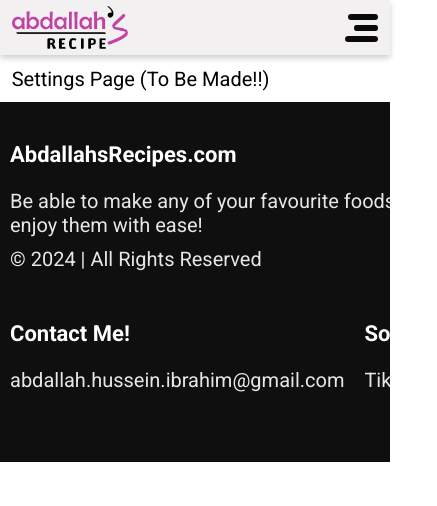
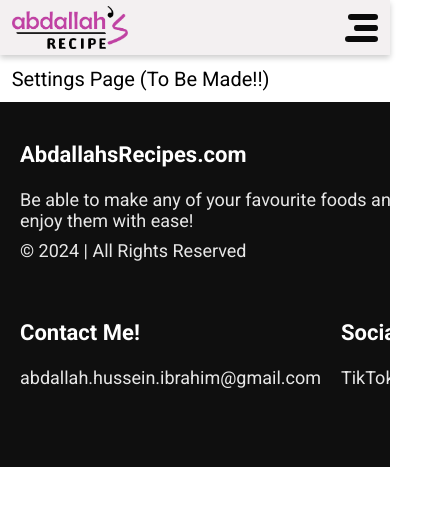
Before and after one commit to Abdallah1321/recipe-app, a React (Create React App) app: page /settings in a window 390 px wide. Shown: the top 506 px of the page, 437 px wide, since content can reach past the window. Built offline with nearby package versions, Linux system fonts and the light colour scheme.

Commit message:
fixed css

```diff
--- a/src/styles/index.scss
+++ b/src/styles/index.scss
@@ -158,6 +158,7 @@ img {
 
   .footer-section:nth-child(1) {
     grid-column: span 2; /* Make the first section span both columns on small screens */
+    word-wrap: break-word; /* Prevent text from overflowing */
   }
 
   /* Adjust footer padding to make it more compact on smaller screens */
@@ -171,12 +172,16 @@ img {
     }
 
     .footer {
-      grid-template-columns: 1fr; /* Stack sections vertically */
-      padding-inline: 0.5em;
+      grid-template-columns: 1fr; /* Stack all sections vertically */
+      padding-inline: 1em; /* Make sure padding is not too large */
     }
 
     .footer-section {
-      margin-bottom: 1em; /* Ensure some space between sections */
+      margin-bottom: 1.5em; /* Space out footer sections */
+      word-wrap: break-word; /* Ensure long text breaks correctly */
+      p {
+        font-size: 0.9em; /* Make text smaller on very small screens */
+      }
     }
   }
 }
--- a/src/styles/partials/_footer.scss
+++ b/src/styles/partials/_footer.scss
@@ -6,6 +6,7 @@
     grid-template-columns: 2fr 1fr 1fr;
     gap: 1em;
     max-width: 100%;
+    overflow: hidden;
     .footer-section {
       p {
         opacity: 0.9;
```
